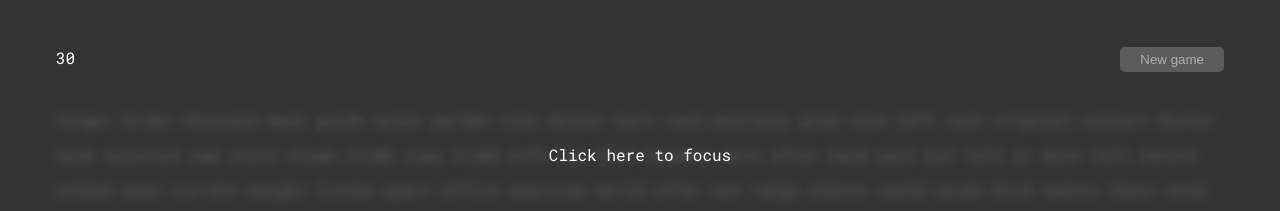
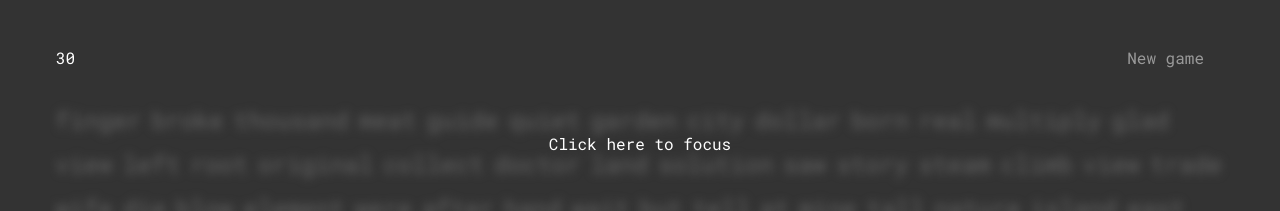
Before and after one commit to puggui/pugguitype, a website: page index.html in a window 1280 px wide. Shown: the part 96-307 px from the top of the page. Drawn offline with Linux system fonts and the light colour scheme.

Commit message:
fix cursor jumping, change button style

```diff
--- a/styles.css
+++ b/styles.css
@@ -34,22 +34,24 @@ main {
 }
 
 button {
-  background: rgba(255, 255, 255, 0.2);
+  background: none;
   border: 0;
   color: rgba(255, 255, 255, 0.5);
-  padding: 5px 20px;
+  padding: 0 20px;
   border-radius: 5px;
+  font-family: 'Roboto Mono', monospace;
+  font-size: 16px;
 }
 
 .word{
   display: inline-block;
   font-family: 'Roboto Mono', monospace;
-  margin: 0 5px;
+  margin: 6px 5px;
+  font-size: 24px;
 }
 
 #game {
-  line-height: 35px;
-  height: 105px;
+  height: 144px;
   overflow: hidden;
   position: relative;
 }
@@ -102,7 +104,7 @@ button {
   background-color: var(--primaryColor);
   position: fixed;
   top: 198px;
-  left: 18px;
+  left: 50px;
   animation: blink 1s infinite;
 }
 
```
